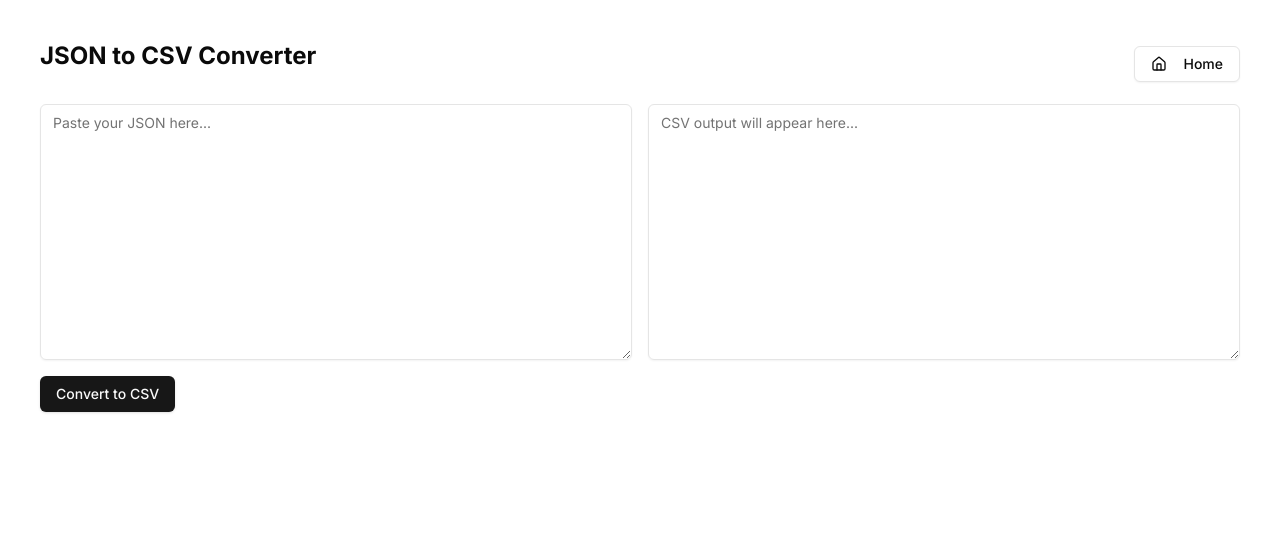
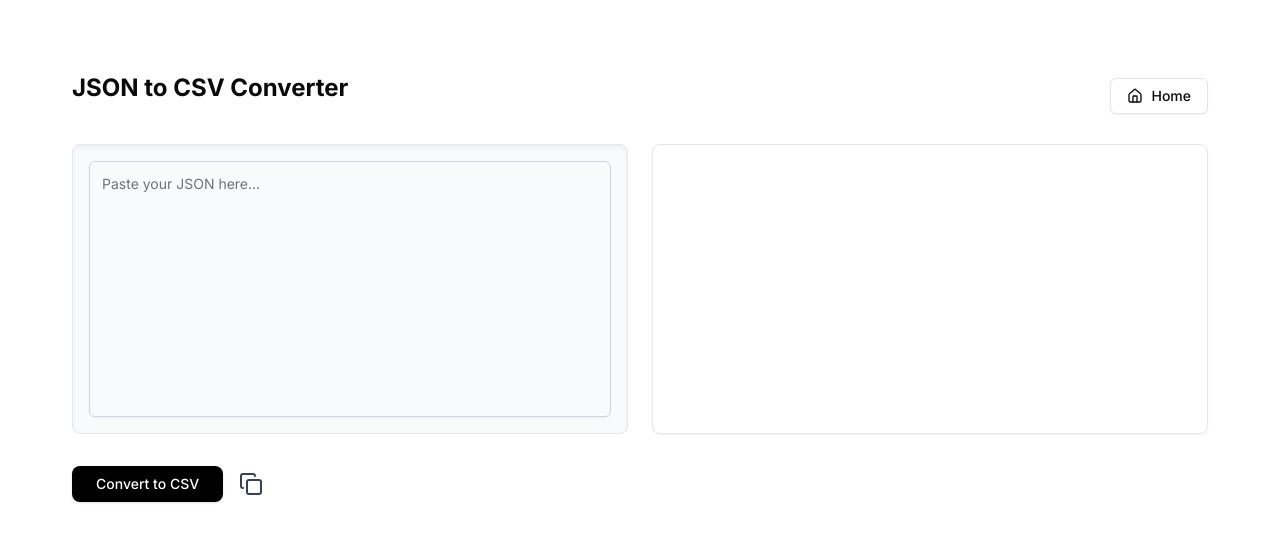
Before and after one commit to siddhardha123/cuteils, a Next.js app: page /tools/json-to-csv in a window 1280 px wide. Shown: the top 542 px of the page. Built offline with nearby package versions, Linux system fonts and the light colour scheme.

Commit message:
Issue #13 Enhance JSON to CSV Table Page

```diff
--- a/app/tools/json-to-csv/page.tsx
+++ b/app/tools/json-to-csv/page.tsx
@@ -1,68 +1,141 @@
-'use client'
+"use client";
 
-import { useState } from 'react'
-import { Button } from '@/components/ui/button'
-import { Textarea } from '@/components/ui/textarea'
-import { useRouter } from 'next/navigation'
-import {Home} from "lucide-react";
+import { useRef, useState } from "react";
+import { Button } from "@/components/ui/button";
+import { Textarea } from "@/components/ui/textarea";
+import { useRouter } from "next/navigation";
+import { Copy, CopyCheck, Home } from "lucide-react";
 
 export default function JsonToCsv() {
-    const [json, setJson] = useState('')
-    const [csv, setCsv] = useState('')
-    const router = useRouter()
+  const tableRef = useRef<HTMLTableElement>(null);
+  const [isCopied, setIsCopied] = useState(false);
+
+  const [json, setJson] = useState("");
+  const [csv, setCsv] = useState<any[]>([]);
+  const [headers, setHeaders] = useState<string[]>([]);
+
+  const router = useRouter();
+
+  const copyTable = async () => {
+    if (json.length == 0) {
+      return;
+    }
+
+    const table = tableRef.current;
+    if (!table) return;
+    const text = table.innerText;
+
+    console.log(text);
+    try {
+      await navigator.clipboard.writeText(text);
+      setIsCopied(true);
+      setTimeout(() => {
+        setIsCopied(false);
+      }, 700);
+    } catch (err) {
+      setIsCopied(false);
+      console.log(err);
+    }
+  };
 
   const convertJsonToCsv = () => {
-        // @ts-ignore
     try {
-            const jsonData = JSON.parse(json)
-            if (!Array.isArray(jsonData)) {
-                throw new Error('Input must be an array of objects')
+      const jsonDataParsed = JSON.parse(json);
+      if (!Array.isArray(jsonDataParsed)) {
+        throw new Error("Input must be an array of objects");
       }
-
-            const headers = Object.keys(jsonData[0])
-            const csvRows = [
-                headers.join(','),
-                ...jsonData.map(row =>
-                    headers.map(fieldName => JSON.stringify(row[fieldName])).join(',')
-                )
-            ]
-
-            setCsv(csvRows.join('\n'))
-        } catch (error : any) {
-            setCsv(`Error: ${error.message}`)
+      const headersKey = Object.keys(jsonDataParsed[0]);
+      setHeaders(headersKey);
+      setCsv(jsonDataParsed);
+    } catch (error: any) {
+      console.error(error);
     }
-    }
+  };
 
   return (
-        <div>
-            <div className="flex justify-between items-center mb-4" >
+    <div className="mx-auto px-4 py-8 sm:px-6 lg:px-8 bg-white ">
+      {/* Header */}
+      <div className="flex flex-col sm:flex-row justify-between items-start sm:items-center mb-6 gap-4">
         <h1 className="text-2xl font-bold mb-4">JSON to CSV Converter</h1>
-                <Button variant="outline" onClick={() => router.push('/')}>
-                    <Home className="h-4 w-4 mr-2"/>
-                    Home
+        <Button
+          variant="outline"
+          className="flex items-center gap-2 hover:bg-gray-100 transition"
+          onClick={() => router.push("/")}
+        >
+          <Home className="h-5 w-5" />
+          <span className="text-sm font-medium">Home</span>
         </Button>
       </div>
-            <div className="grid grid-cols-1 md:grid-cols-2 gap-4">
-                <div>
+
+      {/* JSON Input & CSV Table */}
+      <div className="grid grid-cols-1 md:grid-cols-2 gap-6">
+        {/* JSON Input Area */}
+        <div className="bg-gray-50 p-4 rounded-lg shadow-inner border border-gray-200">
           <Textarea
             placeholder="Paste your JSON here..."
             value={json}
             onChange={(e) => setJson(e.target.value)}
-                        className="h-64"
+            className="h-64 w-full resize-none p-3 rounded-md border border-gray-300 focus:outline-none focus:ring-2 focus:ring-blue-400"
           />
         </div>
-                <div>
-                    <Textarea
-                        placeholder="CSV output will appear here..."
-                        value={csv}
-                        readOnly
-                        className="h-64"
-                    />
+
+        {/* CSV Table */}
+        <div className="overflow-x-auto bg-white border border-gray-200 rounded-lg shadow-sm p-2">
+          <table
+            className="min-w-full text-sm text-left text-gray-800"
+            ref={tableRef}
+          >
+            <thead className="bg-gray-100 border-b border-gray-300">
+              <tr>
+                {headers.map((header) => (
+                  <th
+                    key={header}
+                    className="px-4 py-2 font-semibold text-gray-700 uppercase tracking-wide"
+                  >
+                    {header}
+                  </th>
+                ))}
+              </tr>
+            </thead>
+            <tbody>
+              {csv.map((row, i) => (
+                <tr key={i} className={i % 2 === 0 ? "bg-white" : "bg-gray-50"}>
+                  {headers.map((header) => (
+                    <td
+                      key={header}
+                      className="px-4 py-2 border-t border-gray-200"
+                    >
+                      {typeof row[header] === "object"
+                        ? JSON.stringify(row[header])
+                        : row[header] !== undefined && row[header] !== null
+                        ? String(row[header])
+                        : ""}
+                    </td>
+                  ))}
+                </tr>
+              ))}
+            </tbody>
+          </table>
         </div>
       </div>
-            <Button onClick={convertJsonToCsv} className="mt-4">
+
+      {/* Action Buttons */}
+      <div className="mt-8 flex flex-col sm:flex-row gap-4 sm:items-center">
+        <Button
+          onClick={convertJsonToCsv}
+          className="bg-black text-white px-6 py-2 rounded-lg transition w-full sm:w-auto"
+        >
           Convert to CSV
         </Button>
+
+        <div className="flex items-center space-x-2 text-gray-700">
+          {!isCopied ? (
+            <Copy onClick={copyTable} className="cursor-pointer transition" />
+          ) : (
+            <CopyCheck />
+          )}
         </div>
-    )
+      </div>
+    </div>
+  );
 }
```
Also changed, not shown: 2 other files (tests, documents, lock files or other folders). Lines whose indentation alone changed are shown as unchanged.
